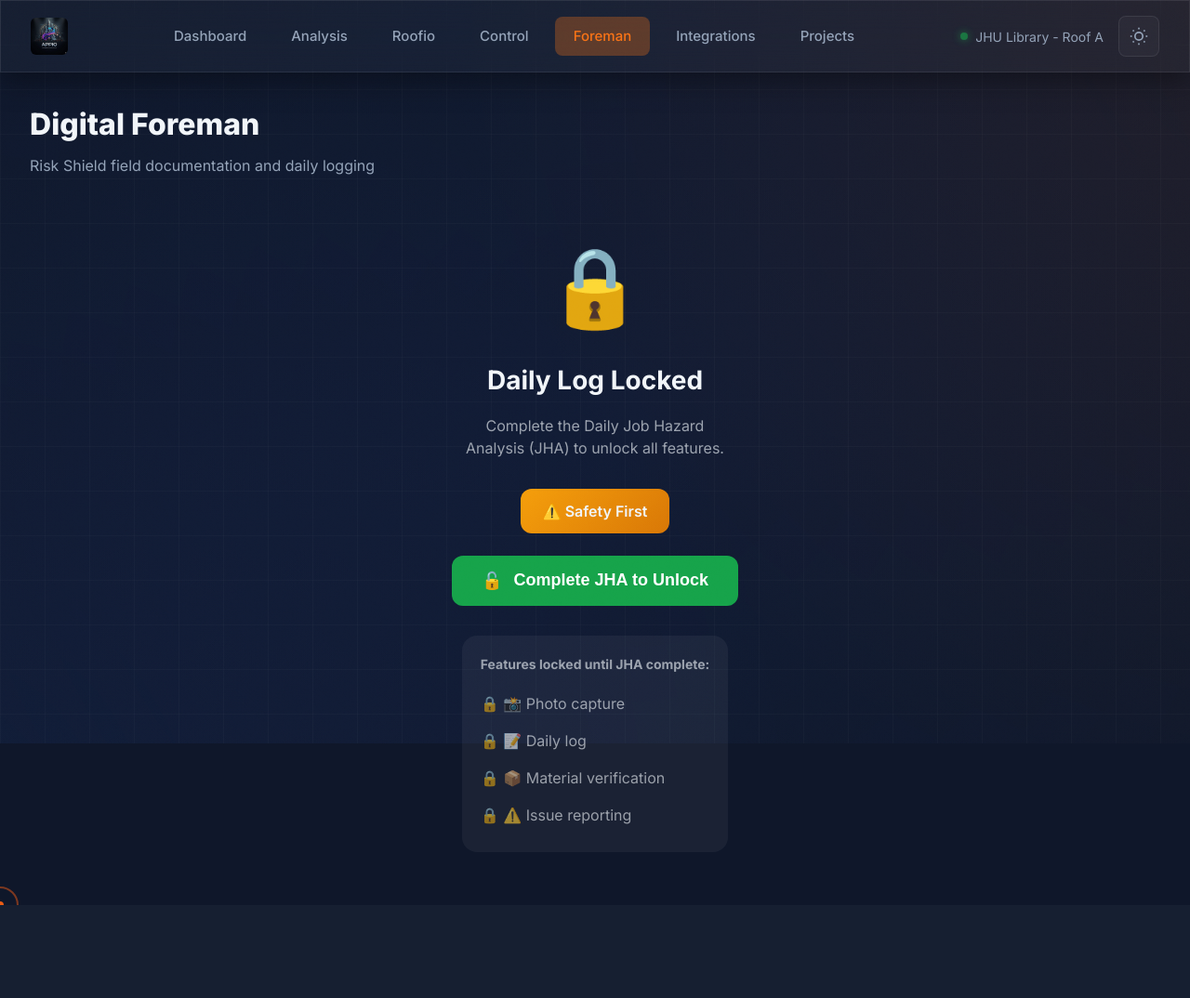
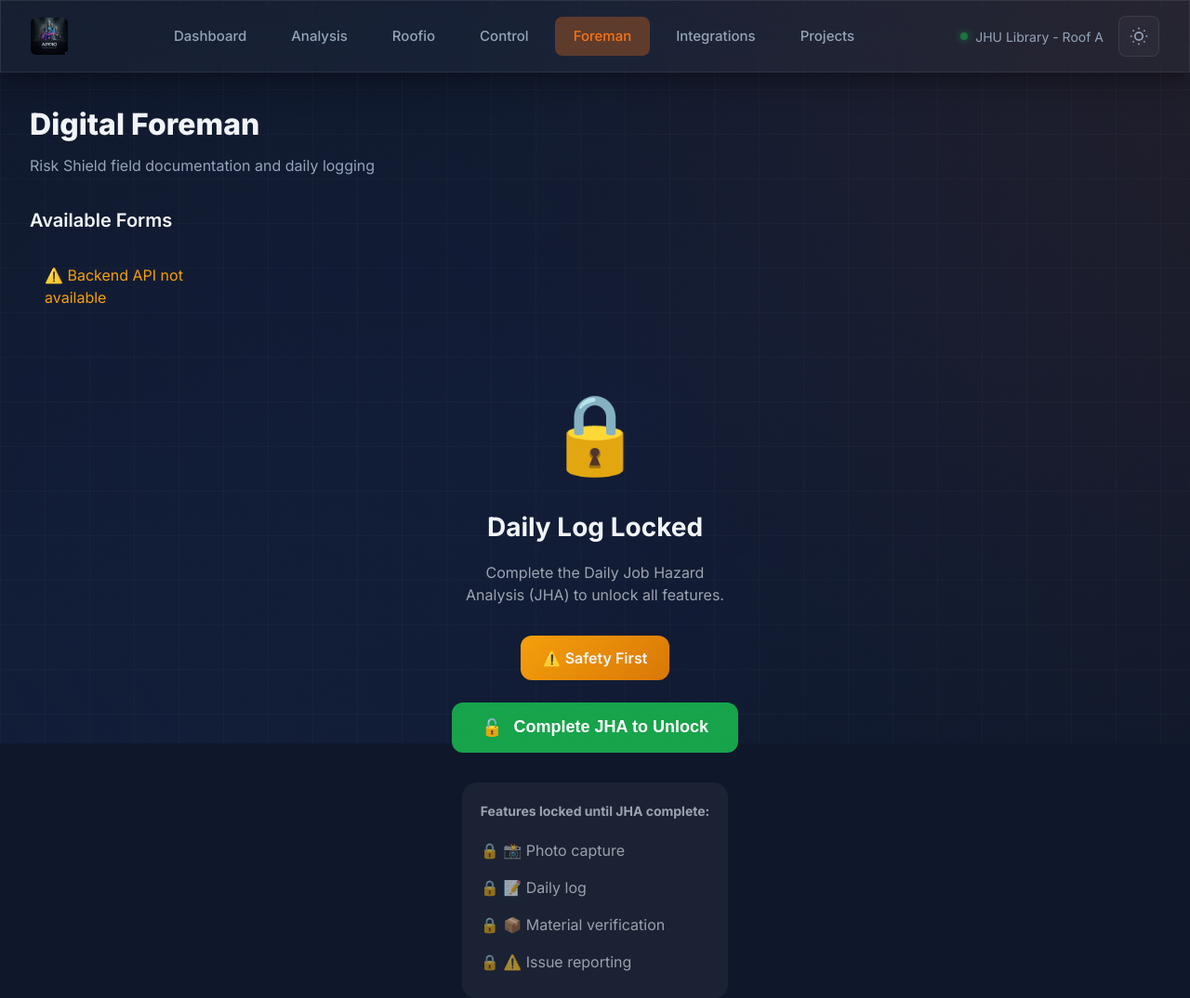
Before and after one commit to jenkintownelectricity/cad_observer, a Flask app: page /digital-foreman in a window 1280 px wide. Shown: the top 1074 px of the page at 93% size. Before the commit the page ends 974 px from the top, so only its background shows below. Run offline with Flask 3, Linux system fonts and the light colour scheme.

Commit message:
feat(digital-foreman): Connect form templates to database API
- Add Flask proxy routes for form templates API (/api/forms/templates)
- Add form types endpoint with fallback defaults
- Update Digital Foreman page to fetch templates from database
- Display templates as clickable cards with icons and metadata
- Templates are fetched from FastAPI backend which reads from Supabase

This connects the 5 form templates (Daily Report, RFI, JHA, Moisture
Survey, Change Order) created in the database to the Digital Foreman UI.

```diff
--- a/roofing_intelligence/app.py
+++ b/roofing_intelligence/app.py
@@ -1218,6 +1218,105 @@ import re
 
 
 # =============================================================================
+# ROUTES - Form Templates API (Proxy to FastAPI Backend)
+# =============================================================================
+
+@app.route('/api/forms/templates', methods=['GET'])
+def get_form_templates():
+    """Get all form templates from backend API."""
+    if API_AVAILABLE and api_client:
+        try:
+            form_type = request.args.get('form_type')
+            status = request.args.get('status', 'active')
+            result = api_client.list_form_templates(form_type=form_type, status=status)
+            return jsonify(result)
+        except Exception as e:
+            print(f"API error fetching form templates: {e}")
+            return jsonify({'error': str(e)}), 500
+    return jsonify({'error': 'Backend API not available'}), 503
+
+
+@app.route('/api/forms/templates', methods=['POST'])
+def create_form_template():
+    """Create a new form template."""
+    if API_AVAILABLE and api_client:
+        try:
+            data = request.json
+            result = api_client.create_form_template(
+                name=data['name'],
+                form_type=data['form_type'],
+                is_custom=data.get('is_custom', True),
+                description=data.get('description'),
+                fields=data.get('fields'),
+                roofio_additions=data.get('roofio_additions')
+            )
+            return jsonify(result), 201
+        except Exception as e:
+            print(f"API error creating form template: {e}")
+            return jsonify({'error': str(e)}), 500
+    return jsonify({'error': 'Backend API not available'}), 503
+
+
+@app.route('/api/forms/templates/<template_id>', methods=['GET'])
+def get_form_template(template_id):
+    """Get a specific form template."""
+    if API_AVAILABLE and api_client:
+        try:
+            result = api_client.get_form_template(template_id)
+            if result:
+                return jsonify(result)
+            return jsonify({'error': 'Template not found'}), 404
+        except Exception as e:
+            print(f"API error: {e}")
+            return jsonify({'error': str(e)}), 500
+    return jsonify({'error': 'Backend API not available'}), 503
+
+
+@app.route('/api/forms/types', methods=['GET'])
+def get_form_types():
+    """Get available form types."""
+    if API_AVAILABLE and api_client:
+        try:
+            result = api_client.list_form_types()
+            return jsonify(result)
+        except Exception as e:
+            print(f"API error: {e}")
+            return jsonify({'error': str(e)}), 500
+    # Return default form types if API unavailable
+    return jsonify({
+        'form_types': [
+            {'id': 'daily_report', 'name': 'Daily Report', 'category': 'Field'},
+            {'id': 'jha', 'name': 'Job Hazard Analysis', 'category': 'Safety'},
+            {'id': 'rfi', 'name': 'Request for Information', 'category': 'Documentation'},
+            {'id': 'moisture_survey', 'name': 'Moisture Survey', 'category': 'Inspection'},
+            {'id': 'change_order', 'name': 'Change Order', 'category': 'Documentation'}
+        ]
+    })
+
+
+@app.route('/api/forms/preference/<form_type>', methods=['GET'])
+def get_form_preference(form_type):
+    """Get user's preference for a form type."""
+    if API_AVAILABLE and api_client:
+        try:
+            result = api_client.get_form_preference(form_type)
+            return jsonify(result)
+        except Exception as e:
+            print(f"API error: {e}")
+            # Return default preference
+            return jsonify({
+                'first_time_setup': True,
+                'has_preference': False,
+                'use_custom': False
+            })
+    return jsonify({
+        'first_time_setup': True,
+        'has_preference': False,
+        'use_custom': False
+    })
+
+
+# =============================================================================
 # Run App
 # =============================================================================
 
--- a/roofing_intelligence/templates/digital_foreman.html
+++ b/roofing_intelligence/templates/digital_foreman.html
@@ -627,6 +627,14 @@
             <p style="color: var(--text-secondary);">Risk Shield field documentation and daily logging</p>
         </div>
 
+        <!-- Form Templates Section -->
+        <div class="form-templates-section" id="formTemplatesSection" style="margin-bottom: 2rem;">
+            <h2 style="font-size: 1.25rem; font-weight: 600; margin-bottom: 1rem;">Available Forms</h2>
+            <div class="form-templates-grid" id="formTemplatesGrid" style="display: grid; grid-template-columns: repeat(auto-fill, minmax(200px, 1fr)); gap: 12px;">
+                <div style="padding: 2rem; text-align: center; color: var(--text-secondary);">Loading forms...</div>
+            </div>
+        </div>
+
         <!-- Gatekeeper Lock Screen -->
     <div class="gatekeeper-screen" id="gatekeeperScreen">
         <div class="lock-icon">🔒</div>
@@ -1034,6 +1042,103 @@
 
         // Init
         checkGatekeeper();
+        loadFormTemplates();
+
+        // Load form templates from API
+        async function loadFormTemplates() {
+            const grid = document.getElementById('formTemplatesGrid');
+            try {
+                const response = await fetch('/api/forms/templates');
+                const data = await response.json();
+
+                if (data.error) {
+                    grid.innerHTML = `<div style="padding: 1rem; color: var(--warning);">⚠️ ${data.error}</div>`;
+                    return;
+                }
+
+                const templates = data.templates || [];
+                if (templates.length === 0) {
+                    grid.innerHTML = `<div style="padding: 2rem; text-align: center; color: var(--text-secondary);">No form templates available. Create templates in the backend.</div>`;
+                    return;
+                }
+
+                // Icon mapping for form types
+                const icons = {
+                    'daily_report': '📋',
+                    'jha': '⚠️',
+                    'rfi': '❓',
+                    'moisture_survey': '💧',
+                    'change_order': '📝',
+                    'inspection': '🔍',
+                    'safety_checklist': '⛑️'
+                };
+
+                // Category colors
+                const categoryColors = {
+                    'Field': 'var(--primary)',
+                    'Safety': 'var(--warning)',
+                    'Documentation': 'var(--purple)',
+                    'Inspection': 'var(--success)'
+                };
+
+                grid.innerHTML = templates.map(t => {
+                    const icon = icons[t.form_type] || '📄';
+                    const category = t.category || 'Field';
+                    const bgColor = categoryColors[category] || 'var(--primary)';
+                    const fieldsCount = t.fields ? t.fields.length : 0;
+
+                    return `
+                        <div class="form-template-card" onclick="openFormTemplate('${t.template_id}')"
+                             style="background: rgba(255,255,255,0.05); border-radius: 12px; padding: 16px; cursor: pointer; transition: all 0.2s; border: 1px solid rgba(255,255,255,0.1);">
+                            <div style="display: flex; align-items: center; gap: 12px; margin-bottom: 8px;">
+                                <div style="width: 40px; height: 40px; border-radius: 10px; background: ${bgColor}; display: flex; align-items: center; justify-content: center; font-size: 20px;">
+                                    ${icon}
+                                </div>
+                                <div>
+                                    <div style="font-weight: 600; font-size: 14px;">${t.name}</div>
+                                    <div style="font-size: 11px; color: var(--text-secondary);">${category}</div>
+                                </div>
+                            </div>
+                            <div style="font-size: 12px; color: var(--text-secondary); margin-bottom: 8px;">
+                                ${t.description || 'Standard ROOFIO form'}
+                            </div>
+                            <div style="display: flex; justify-content: space-between; align-items: center; font-size: 11px;">
+                                <span style="background: rgba(255,255,255,0.1); padding: 2px 8px; border-radius: 4px;">
+                                    ${fieldsCount} fields
+                                </span>
+                                ${t.is_default ? '<span style="color: var(--success);">✓ Default</span>' : ''}
+                            </div>
+                        </div>
+                    `;
+                }).join('');
+
+            } catch (error) {
+                console.error('Error loading form templates:', error);
+                grid.innerHTML = `<div style="padding: 2rem; text-align: center; color: var(--danger);">Error loading forms: ${error.message}</div>`;
+            }
+        }
+
+        // Open a form template for filling
+        async function openFormTemplate(templateId) {
+            try {
+                const response = await fetch(`/api/forms/templates/${templateId}`);
+                const template = await response.json();
+
+                if (template.error) {
+                    alert('Error loading form: ' + template.error);
+                    return;
+                }
+
+                // For now, show an alert with form info
+                // In production, this would open a form filling modal
+                const fieldsCount = template.fields ? template.fields.length : 0;
+                alert(`Opening Form: ${template.name}\n\nType: ${template.form_type}\nFields: ${fieldsCount}\n\nForm filling UI coming soon!`);
+
+            } catch (error) {
+                console.error('Error opening form template:', error);
+                alert('Error loading form: ' + error.message);
+            }
+        }
 
         // Theme Toggle
         function toggleTheme() {
```
